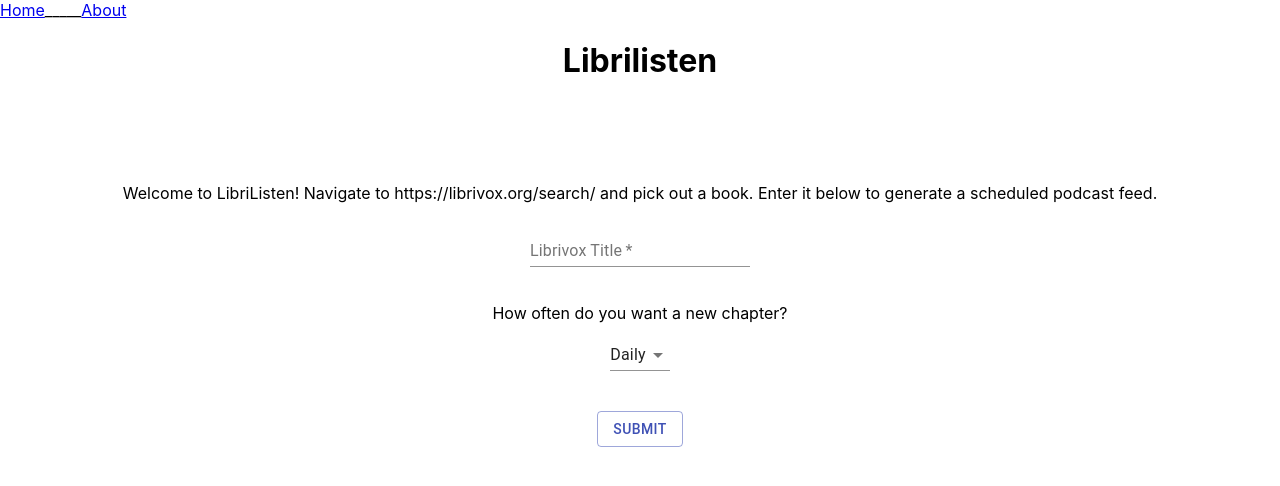
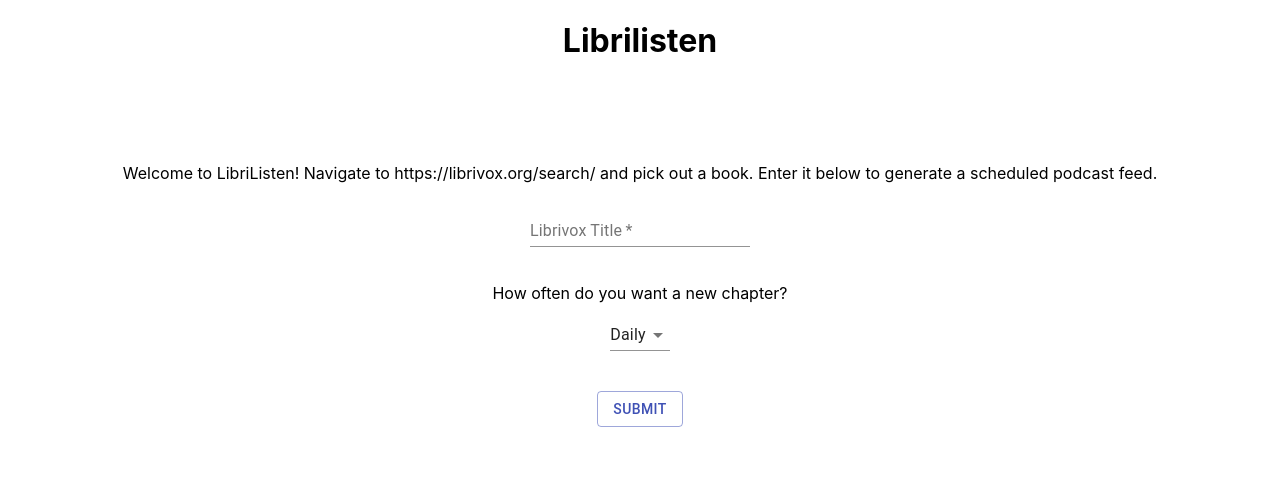
Before and after one commit to cedonia/cs4098, a React (Create React App) app in the folder ui/: page / in a window 1280 px wide. Shown: the top 486 px of the page. Built offline with nearby package versions, Linux system fonts and the light colour scheme.

Commit message:
delete navigation bar

```diff
--- a/ui/src/App.js
+++ b/ui/src/App.js
@@ -13,7 +13,6 @@ class App extends React.Component {
   render() {
     return (
        <BrowserRouter>
-          <Navigation />
           <Switch>
             <Route path="/" exact component={Home}/>
             <Route path="/about" exact component={About}/>
--- a/ui/src/components/Navigation.js
+++ /dev/null
@@ -1,15 +0,0 @@
-import React from 'react';
-
-import { NavLink } from 'react-router-dom';
-
-const Navigation = () => {
-    return (
-       <div>
-          <a href="https://cmp24.host.cs.st-andrews.ac.uk/ui">Home</a>
-          _____
-          <NavLink to="/about">About</NavLink>
-       </div>
-    );
-}
-
-export default Navigation;
```
